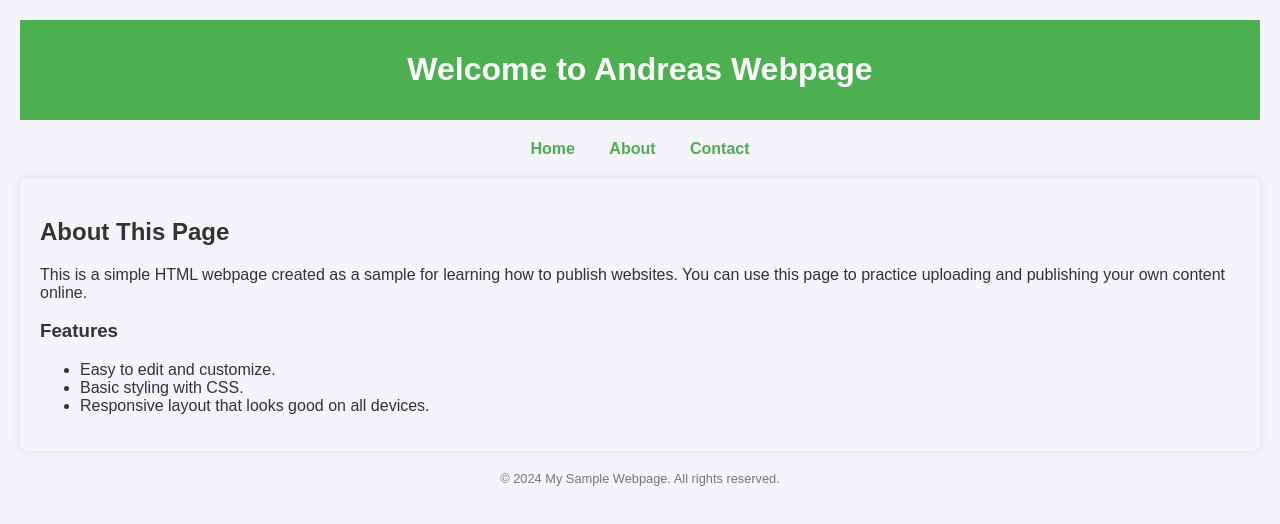
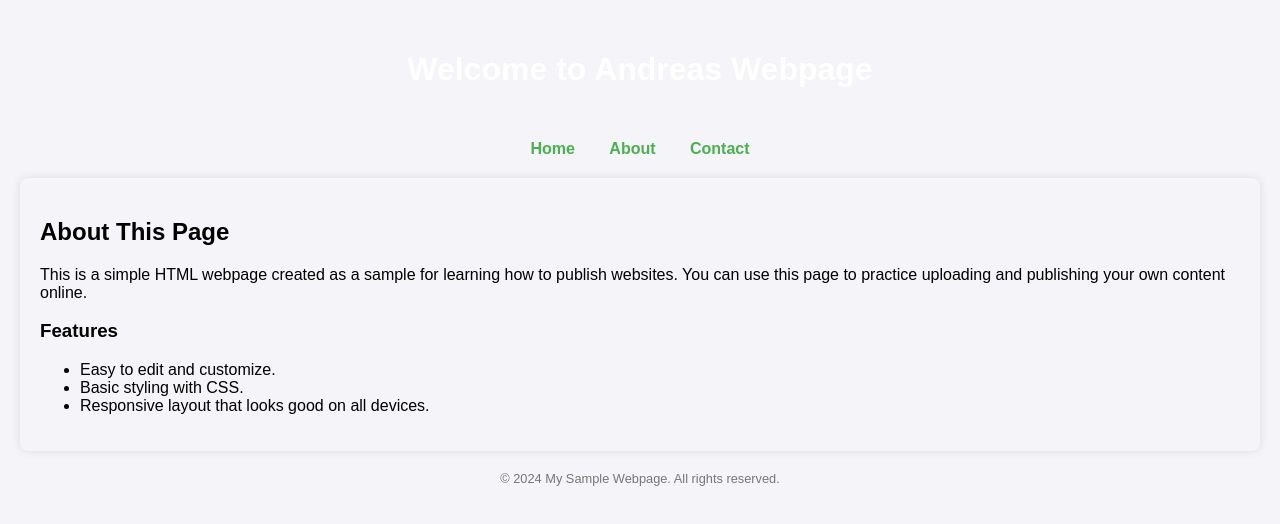
Before and after one commit to andrealouriceagacer/andreaagacer.github.io, a plain HTML site: page index.html in a window 1280 px wide. Drawn offline with Linux system fonts and the light colour scheme.

Commit message:
Update index.html

```diff
--- a/index.html
+++ b/index.html
@@ -10,7 +10,7 @@
 
     <meta name="viewport" content="width=device-width, initial-scale=1.0">
 
-    <title</title>
+    <title<Andrea Lourice Agacer Webpage/title>
 
     <style>
 
@@ -24,7 +24,7 @@
 
             padding: 20px;
 
-            color: #333;
+            color: #Blue;
 
         }
 
@@ -32,7 +32,7 @@
 
         header {
 
-            background-color: #4CAF50;
+            background-color: #Purple;
 
             color: white;
 
```
